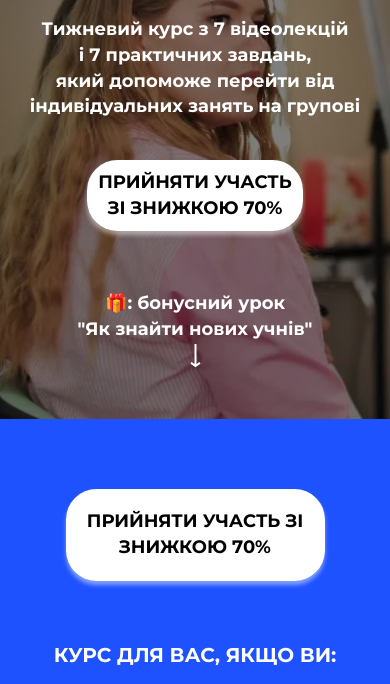
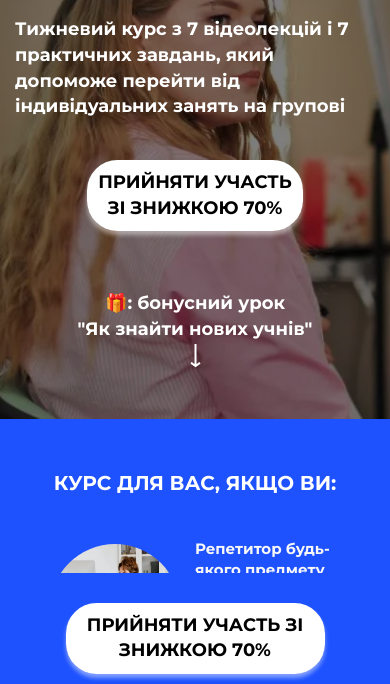
Before and after one commit to IllyaKol777/mathFinal, a plain HTML site: page index.html in a window 390 px wide. Shown: the part 160-844 px from the top of the page. Drawn offline with Linux system fonts and the light colour scheme.

Commit message:
Add files via upload

```diff
--- a/index.html
+++ b/index.html
@@ -30,7 +30,7 @@
                         <div><h1>ЯК РЕПЕТИТОРУ ЗАРОБЛЯТИ ВІД 1000 грн ЗА УРОК</h1></div>
                     </div>
                     <!--<img src="./assets/img/s1.webp" alt="Заголовок сайту" class="img-fluid">-->
-                    <p>Тижневий курс з 7 відеолекцій<br>і 7 практичних завдань,<br>який допоможе перейти від<br>індивідуальних занять на групові</p>
+                    <p style="text-align: left;">Тижневий курс з 7 відеолекцій і 7 практичних завдань, який допоможе перейти від індивідуальних занять на групові</p>
                     <a style="display: inline-block; text-align: center;" href="https://secure.wayforpay.com/button/ba2239f24c171"> Прийняти участь зі <span>знижкою 70%</span></a>
                     <p>🎁: бонусний урок <b>"Як знайти нових учнів"</b></p>
                     <img data-src="./assets/img/arr.png" class=" lazyloaded" src="./assets/img/arr.png">
@@ -74,13 +74,7 @@
             }
         }
     </style>
-    <div class="container-">
-        <div class="content">
-        </div>
-        <div class="sticky-block" style="background-color: #1e52ff;">
-            <a href="https://secure.wayforpay.com/button/ba2239f24c171" style="text-align: center;">Прийняти участь зі знижкою 70%</a>
-        </div>
-    </div>
+
     <section class="s3 container">
         <div class="mr-5">
             <h2><span>Курс для вас, якщо ви:</span></h2>
@@ -145,6 +139,57 @@
             </div>
         </div>
     </section>
+    <style>
+        .container-foot {
+            display: flex;
+            flex-direction: column;
+
+        }
+
+        .content-foot {
+            flex: 1;
+            padding: 20px;
+            box-sizing: border-box;
+        }
+
+        .sticky-blocky {
+            text-align: center;
+            background-color: #1e52ff;
+            padding: 10px;
+            color: white;
+            position: sticky;
+            bottom: 0;
+            z-index: 999;
+        }
+
+        /* Адаптив для телефону */
+        @media (max-width: 767px) {
+            .sticky-blocky {
+                position: fixed;
+                width: 100%;
+                left: 0;
+            }
+
+            .sticky-blocky a {
+                display: block;
+                padding: 10px;
+                text-decoration: none;
+                color: rgb(0, 0, 0);
+            }
+
+            .sticky-blocky span {
+                display: block;
+            }
+        }
+    </style>
+    <div class="container-foot">
+        <div class="content-foot">
+            <!-- Ваш вміст -->
+        </div>
+        <div class="sticky-blocky">
+            <a href="https://secure.wayforpay.com/button/ba2239f24c171"> Прийняти участь зі <span>знижкою 70%</span></a>
+        </div>
+    </div>
     <style>
         /* Основні стилі для блока */
         .active-block- .blockProfits- {
@@ -221,6 +266,7 @@
                 font-size: 16px;
             }
         }
+
     </style>
     <div class="active-block- blockProfits- container" id="profits-34801" data-block-id="34801" data-type="profits">
         <div class="row block-title- text-md-left-">
@@ -287,9 +333,9 @@
     </div>
     <section class="s4 s4_2">
         <div class="container">
-            <h2 style="text-align: center;"><span>Результати курсу:</span></h2>
+            <h2><span>Результати курсу:</span></h2>
             <p class="lbl" style="font-weight: 700; font-size: 15px;">Ведення групових занять дало мені і моїм колегам такі результати:</p>
-            <div class="content" style="font-size: 16px;">
+            <div class="content" style="font-size: 15px;">
                 <p>— Дохід до 100тис грн/місяць</p>
                 <p>— Свобода від "важких", виснажуючих учнів</p>
                 <p>— Можливість приділяти час сім'ї та хоббі</p>
@@ -449,7 +495,6 @@
                           <div class="min"><div class="dial" id="minutes">00</div>хвилин</div>
                           <div class="sec"><div class="dial" id="seconds">00</div>секунд</div>
                         </div>
-                        <p><b>Ви нічим не ризикуєте...</b></p>
                     </div>
                 </div>
             </div>
```
